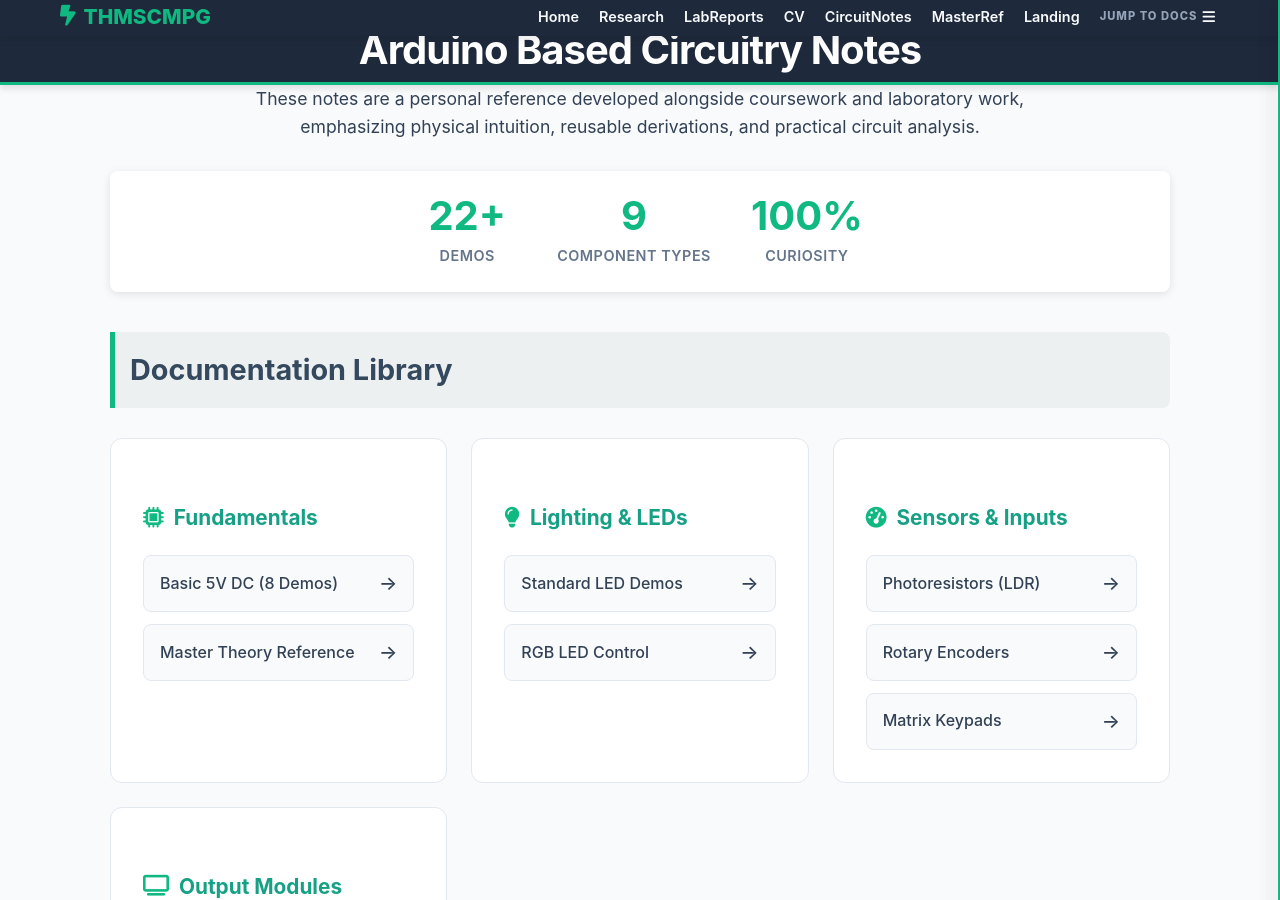
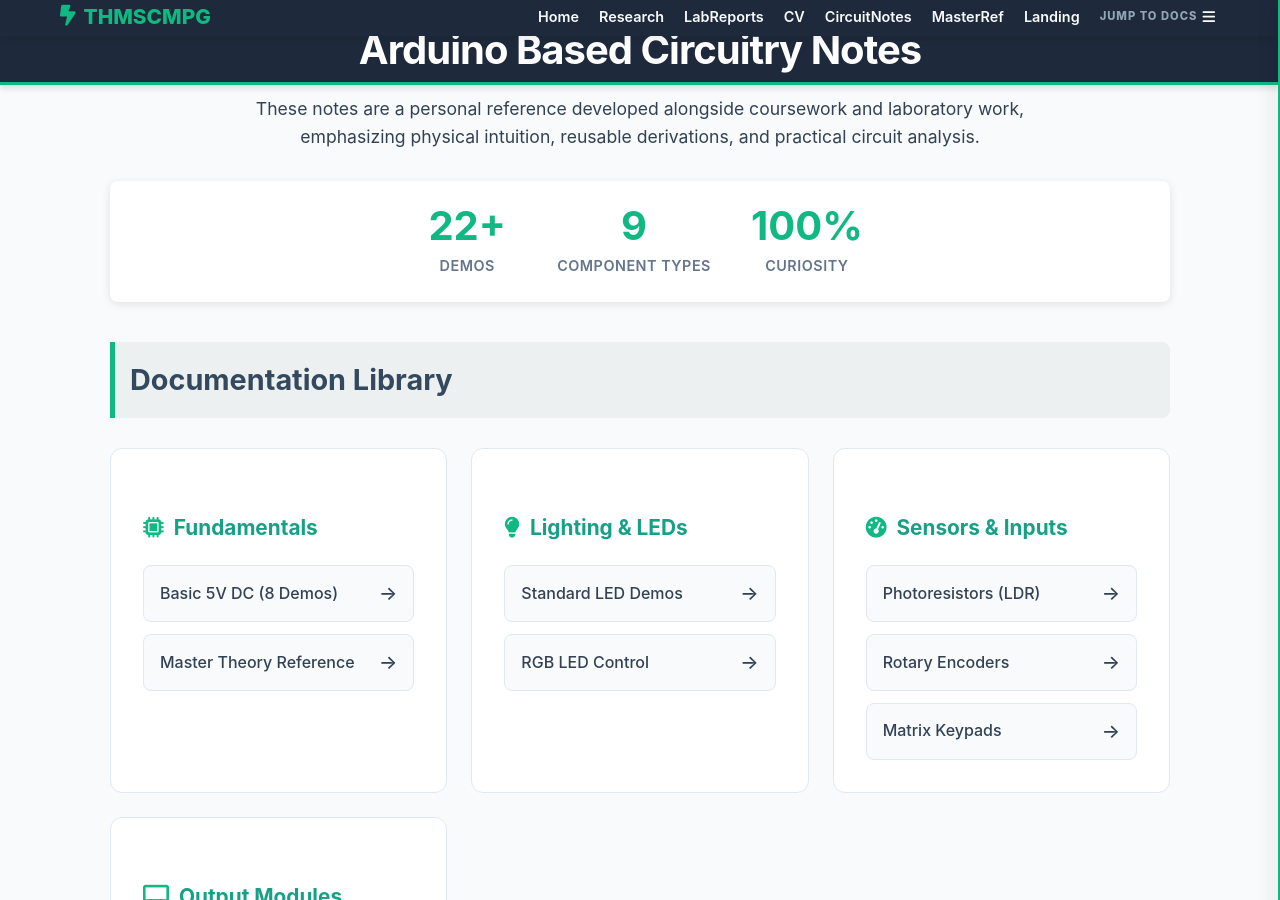
Before and after one commit to THMSCMPG/CircuitNotes, a Jekyll site: the page built from docs/index.html, in a window 1280 px wide and 900 px high. Built offline with Jekyll 4.4.1, drawn with Linux system fonts in a browser that asks for light colours.

Commit message:
adjust margin for <p></p>

```diff
--- a/docs/index.html
+++ b/docs/index.html
@@ -6,7 +6,7 @@ description: Comprehensive Arduino circuit documentation emphasizing physical in
 
 <div class="container">
     <div class="container">
-            <p style="font-size: 1.1rem; text-align: center; max-width: 800px; margin: 0 auto 30px;">
+            <p style="font-size: 1.1rem; text-align: center; max-width: 800px; margin: 10px auto 30px;">
             These notes are a personal reference developed alongside coursework and laboratory work, emphasizing physical intuition, reusable derivations, and practical circuit analysis.
             </p>
     </div>
```
